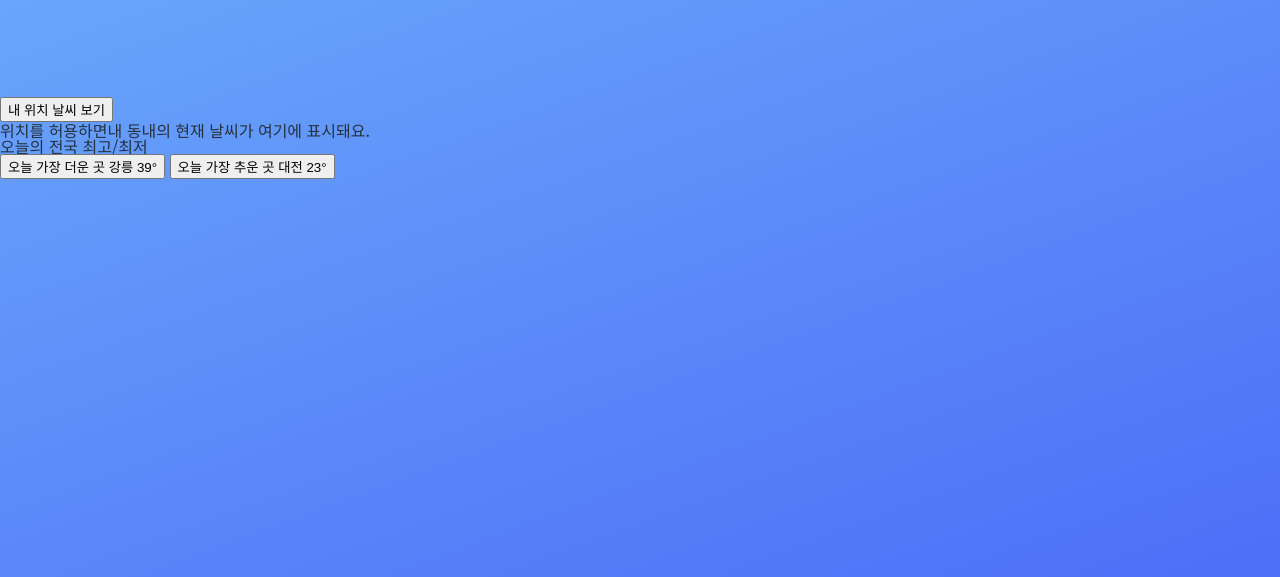
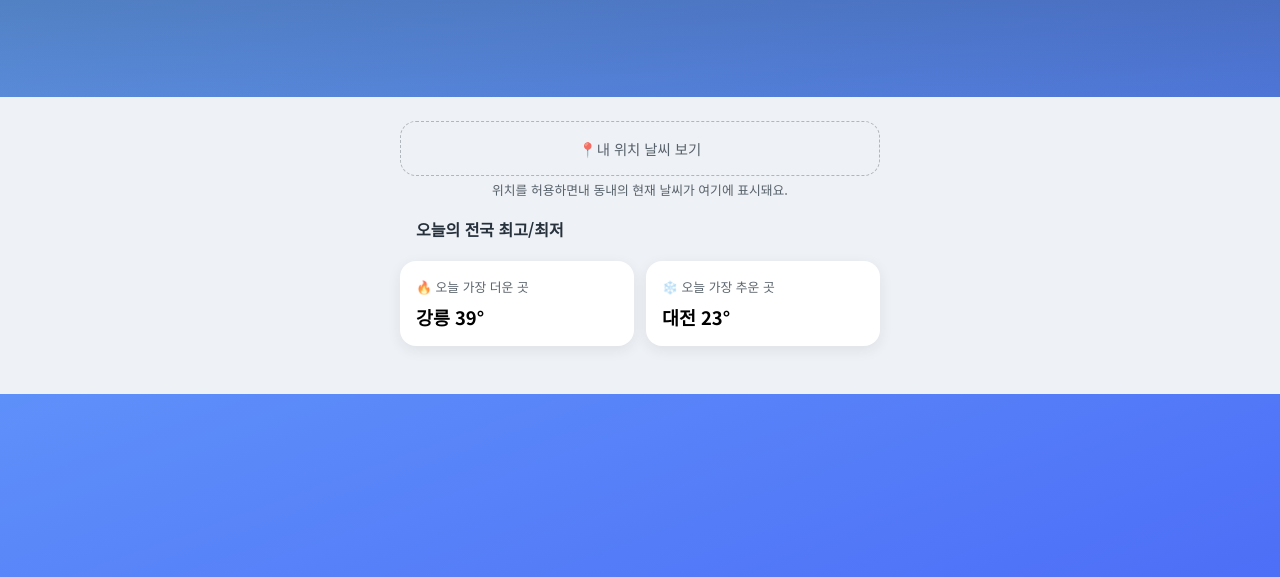
Before and after one commit to Kyo1901/weather_project_0729, a plain HTML site: page index.html in a window 1280 px wide. Shown: the part 223-800 px from the top of the page. Drawn offline with nearby package versions, Linux system fonts and the light colour scheme.

Commit message:
내위치날씨+최고/최저 날씨 마크업 및 스타일 작성

```diff
--- a/css/style.css
+++ b/css/style.css
@@ -9,6 +9,7 @@
          흰 배경 대비 5.2:1 확보 */
       --color-accent:  #2e6cc4;
       --card-bg:       rgba(255, 255, 255, 0.94);
+      --home-bg:       #eef1f5;
       /* 글자 크기 5단계 — 숫자 대신 단계 이름으로 관리 */
       --fs-xs:   0.8rem;    /* 작은 라벨 (체감/습도 라벨, 배지, 푸터) */
       --fs-sm:   0.85rem;   /* 보조 텍스트 (상태 문구, 일출일몰) */
@@ -89,6 +90,10 @@ body {
     padding: var(--sp-3xl) var(--sp-xl);
 
     /* [선택]배경 이미지 추가 */
+    background: linear-gradient(
+                rgba(10, 14, 20, 0.45),
+                rgba(10, 14, 20, 0.15)
+                );
 }
 .hero-inner {
     width: 100%;
@@ -136,3 +141,82 @@ body {
     transition: 200ms;
 }
 .search-form button:hover { opacity: 0.85; }
+
+
+/* 홈 컨텐츠 영역 */
+.page-content {
+    background: var(--home-bg);
+    padding: var(--sp-2xl) var(--sp-lg) var(--sp-4xl);
+}
+.page-content-inner {
+    max-width: 480px;
+    margin: 0 auto;
+}
+.section-title {
+    font-size:var(--fs-base);
+    font-weight: 700;
+    margin: var(--sp-2xl) var(--sp-lg);
+}
+
+/* 내 위치 날씨 */
+.my-location-btn {
+    width: 100%;
+    border: 1px dashed rgba(37, 49, 60, 0.3);
+    background-color: transparent;
+    border-radius: var(--radius-md);
+    padding: var(--sp-lg);
+    font-size: var(--fs-md);
+    color: var(--color-ink-sub);
+    cursor: pointer;
+    transition: 200ms;
+}
+.my-location-btn:hover {
+    background-color: rgba(255, 255, 255, 0.7);
+    color: var(--color-ink);
+}
+.my-location-hint {
+    margin-top: var(--sp-sm);
+    text-align: center;
+    font-size: var(--fs-xs);
+    color: var(--color-ink-sub);
+}
+.my-location-msg {
+    text-align: center;
+    font-size: var(--fs-sm);
+    color: var(--color-ink-sub);
+    padding: var(--sp-md);
+}
+
+/* 전국 최고/최저 기온 */
+.extream-row {
+    display: flex;
+    gap: var(--sp-md);
+}
+.extream-card {
+    flex: 1;
+    background-color: var(--color-white);
+    border: none;
+    border-radius: var(--radius-md);
+    padding: var(--sp-lg);
+    box-shadow: 0 4px 14px rgba(38, 49, 60, 0.08);
+    font-family: inherit;
+    text-align: left;
+    cursor: pointer;
+    transition: 150ms;
+}
+.extream-card:hover {
+    transform: translateY(-1px);
+    box-shadow: 0 8px 20px rgba(37, 49, 60, 0.12);
+}
+
+.extream-label {
+    display: block;
+    font-size: var(--fs-xs);
+    color: var(--color-ink-sub);
+}
+.extream-value {
+    display: block;
+    margin-top: var(--sp-sm);
+    font-size: var(--fs-lg);
+    font-weight: 700;
+}
--- a/index.html
+++ b/index.html
@@ -48,7 +48,7 @@
                     <!-- 내 위치 날씨 -->
                     <section id="myLocation" class="my-location">
                         <button type="button" id="myLocationBtn" class="my-location-btn">
-                            내 위치 날씨 보기
+                            📍내 위치 날씨 보기
                         </button>
                         <p class="my-location-hint">
                             위치를 허용하면내 동내의 현재 날씨가 여기에 표시돼요.
@@ -60,16 +60,15 @@
                         <h2 class="section-title">오늘의 전국 최고/최저</h2>
                         <div id="extremRow" class="extream-row">
                             <button type="button" class="extream-card">
-                                <span class="extream-label">오늘 가장 더운 곳</span>
+                                <span class="extream-label">🔥 오늘 가장 더운 곳</span>
                                 <span class="extream-value">강릉 39°</span>
                             </button>
                             <button type="button" class="extream-card">
-                                <span class="extream-label">오늘 가장 추운 곳</span>
+                                <span class="extream-label">❄️ 오늘 가장 추운 곳</span>
                                 <span class="extream-value">대전 23°</span>
                             </button>
                         </div>
                     </div>
-
                 </div>
 
                 <div class="footer-home"></div>
```
